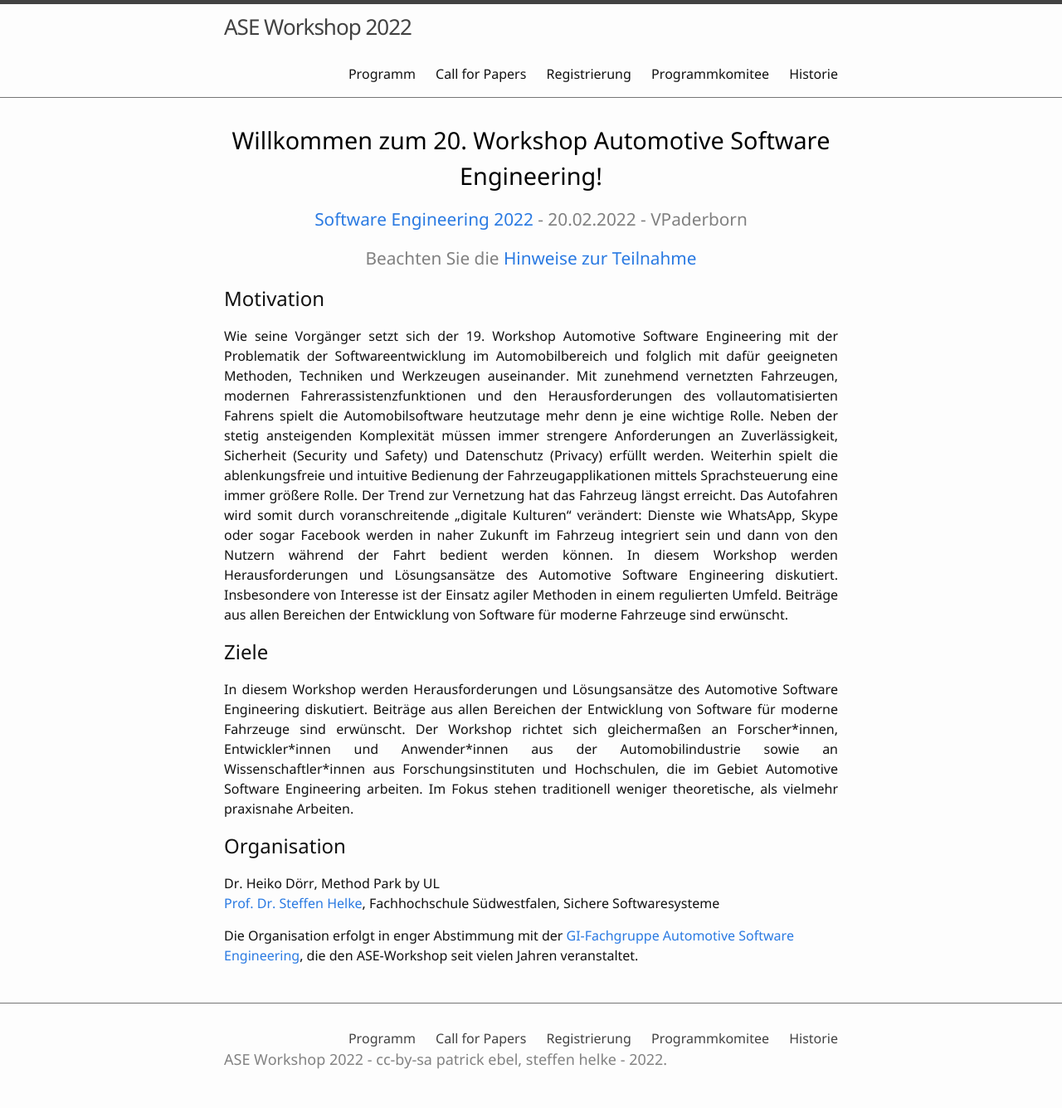
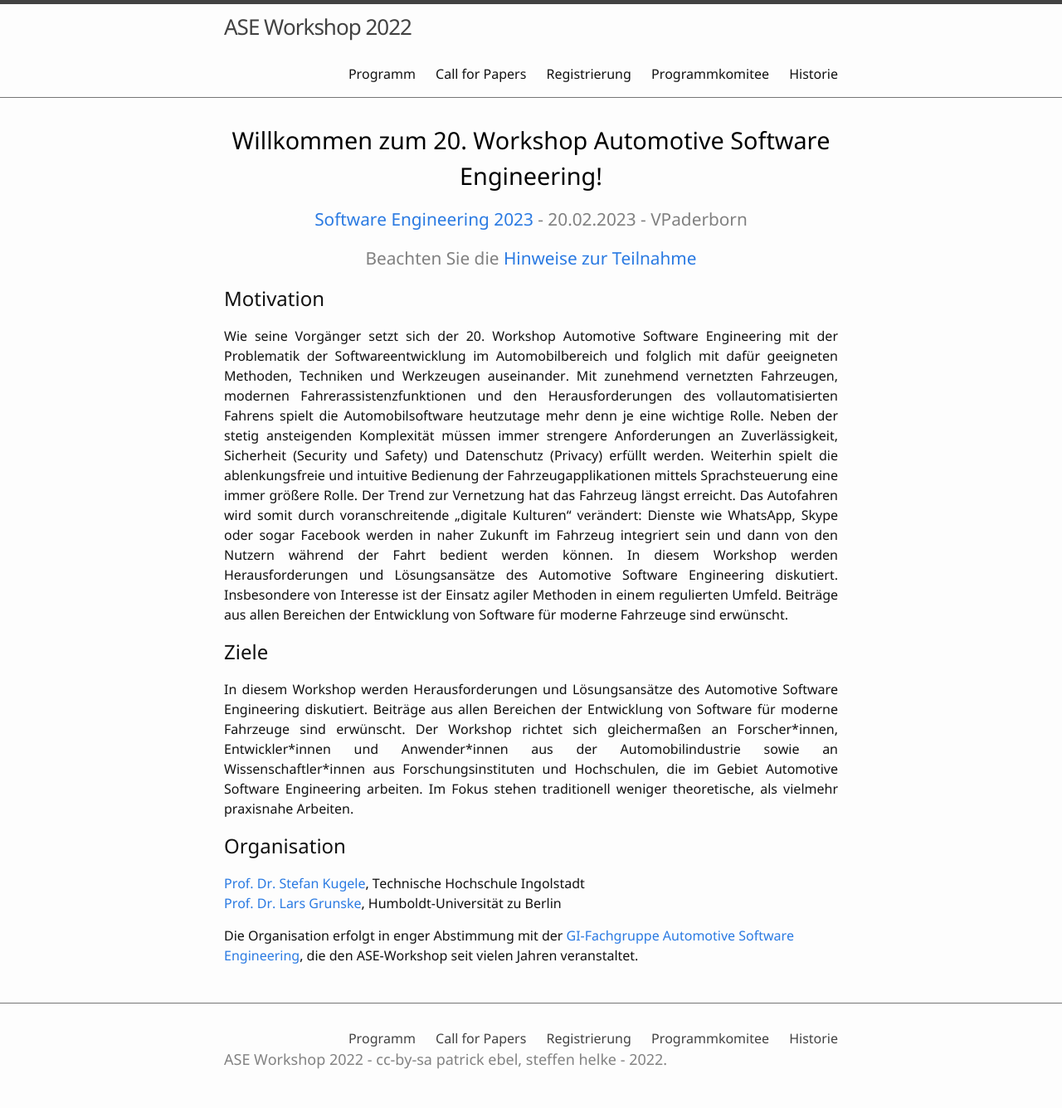
Before and after one commit to ASE-Workshop/2023, a Jekyll site: the page built from index.md, in a window 1280 px wide. Shown: the whole page at 83% size. Built offline with Jekyll 4.4.1, drawn with Linux system fonts in a browser that asks for light colours.

Commit message:
Update index.md

```diff
--- a/index.md
+++ b/index.md
@@ -5,15 +5,15 @@ title: Home
 Willkommen zum 20. Workshop Automotive Software Engineering!
 {: style="color:black; font-size: 180%; text-align: center;"}
 
-[Software Engineering 2022](https://www.se-2022.de/) - 20.02.2022 - VPaderborn
+[Software Engineering 2023](https://www.se-2023.de/) - 20.02.2023 - VPaderborn
 {: style="color:gray; font-size: 130%; text-align: center;"}
 
-Beachten Sie die [Hinweise zur Teilnahme](https://ase-workshop.github.io/2022/1-registrierung.html)
+Beachten Sie die [Hinweise zur Teilnahme](https://ase-workshop.github.io/2023/1-registrierung.html)
 {: style="color:gray; font-size: 130%; text-align: center;"}
 
 ## Motivation
 
-Wie seine Vorgänger setzt sich der 19. Workshop Automotive Software Engineering mit der Problematik der Softwareentwicklung im Automobilbereich und folglich mit dafür geeigneten Methoden, Techniken und Werkzeugen auseinander. Mit zunehmend vernetzten Fahrzeugen, modernen Fahrerassistenzfunktionen und den Herausforderungen des vollautomatisierten Fahrens spielt die Automobilsoftware heutzutage mehr denn je eine wichtige Rolle. Neben der stetig ansteigenden Komplexität müssen immer strengere Anforderungen an Zuverlässigkeit, Sicherheit (Security und Safety) und Datenschutz (Privacy) erfüllt werden. Weiterhin spielt die ablenkungsfreie und intuitive Bedienung der Fahrzeugapplikationen mittels Sprachsteuerung eine immer größere Rolle. Der Trend zur Vernetzung hat das Fahrzeug längst erreicht. Das Autofahren wird somit durch voranschreitende „digitale Kulturen“ verändert: Dienste wie WhatsApp, Skype oder sogar Facebook werden in naher Zukunft im Fahrzeug integriert sein und dann von den Nutzern während der Fahrt bedient werden können.  In diesem Workshop werden Herausforderungen und Lösungsansätze des Automotive Software Engineering diskutiert. Insbesondere von Interesse ist der Einsatz agiler Methoden in einem regulierten Umfeld. Beiträge aus allen Bereichen der Entwicklung von Software für moderne Fahrzeuge sind erwünscht.
+Wie seine Vorgänger setzt sich der 20. Workshop Automotive Software Engineering mit der Problematik der Softwareentwicklung im Automobilbereich und folglich mit dafür geeigneten Methoden, Techniken und Werkzeugen auseinander. Mit zunehmend vernetzten Fahrzeugen, modernen Fahrerassistenzfunktionen und den Herausforderungen des vollautomatisierten Fahrens spielt die Automobilsoftware heutzutage mehr denn je eine wichtige Rolle. Neben der stetig ansteigenden Komplexität müssen immer strengere Anforderungen an Zuverlässigkeit, Sicherheit (Security und Safety) und Datenschutz (Privacy) erfüllt werden. Weiterhin spielt die ablenkungsfreie und intuitive Bedienung der Fahrzeugapplikationen mittels Sprachsteuerung eine immer größere Rolle. Der Trend zur Vernetzung hat das Fahrzeug längst erreicht. Das Autofahren wird somit durch voranschreitende „digitale Kulturen“ verändert: Dienste wie WhatsApp, Skype oder sogar Facebook werden in naher Zukunft im Fahrzeug integriert sein und dann von den Nutzern während der Fahrt bedient werden können.  In diesem Workshop werden Herausforderungen und Lösungsansätze des Automotive Software Engineering diskutiert. Insbesondere von Interesse ist der Einsatz agiler Methoden in einem regulierten Umfeld. Beiträge aus allen Bereichen der Entwicklung von Software für moderne Fahrzeuge sind erwünscht.
 {: style="text-align: justify"}
 
 
@@ -23,7 +23,9 @@ In diesem Workshop werden Herausforderungen und Lösungsansätze des Automotive
 {: style="text-align: justify"}
 
 ## Organisation
-Dr. Heiko Dörr, Method Park by UL <br/>
-[Prof. Dr. Steffen Helke](http://www.sichere-softwaresysteme.de), Fachhochschule Südwestfalen, Sichere Softwaresysteme <br/>
+
+[Prof. Dr. Stefan Kugele](https://www.thi.de/suche/mitarbeiter/stefan-kugele/), Technische Hochschule Ingolstadt<br/>
+[Prof. Dr. Lars Grunske](https://www.informatik.hu-berlin.de/de/forschung/gebiete/se/), Humboldt-Universität zu Berlin <br/>
+
 
 Die Organisation erfolgt in enger Abstimmung mit der [GI-Fachgruppe Automotive Software Engineering](http://fg-ase.gi.de/), die den ASE-Workshop seit vielen Jahren veranstaltet.
```
